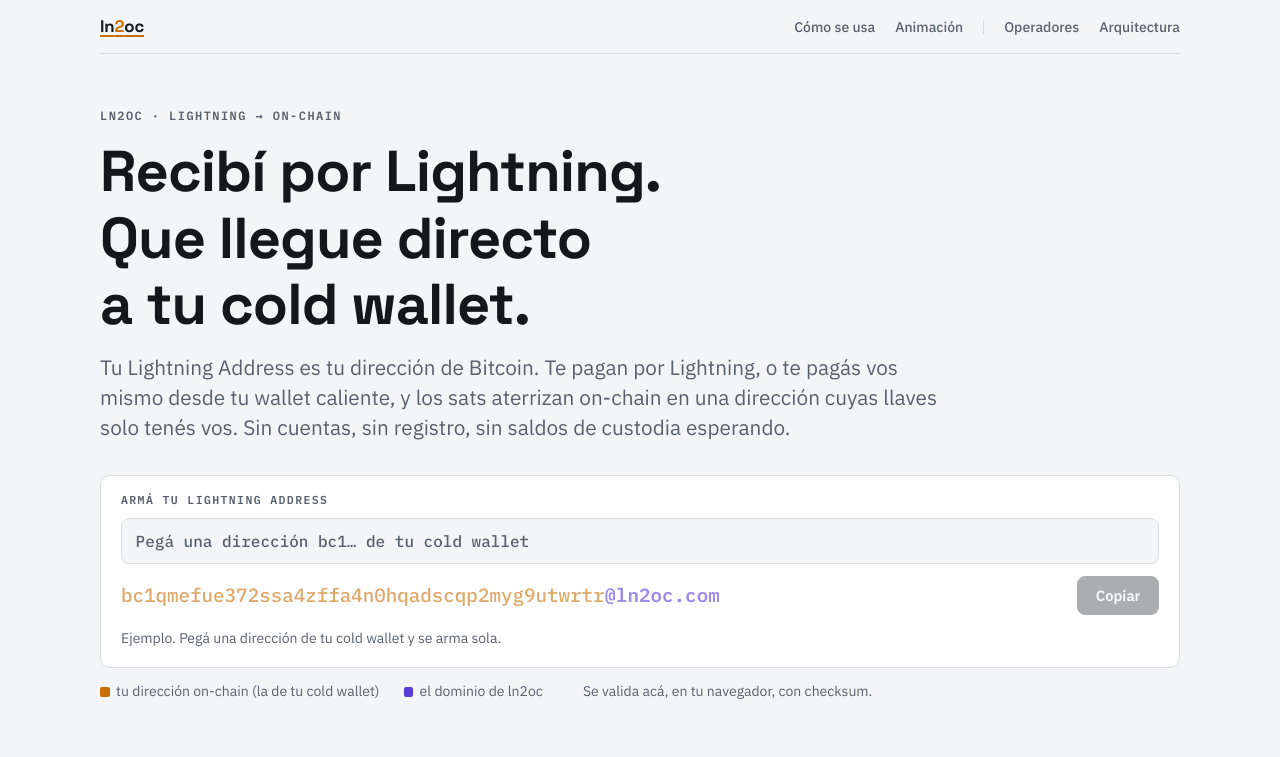
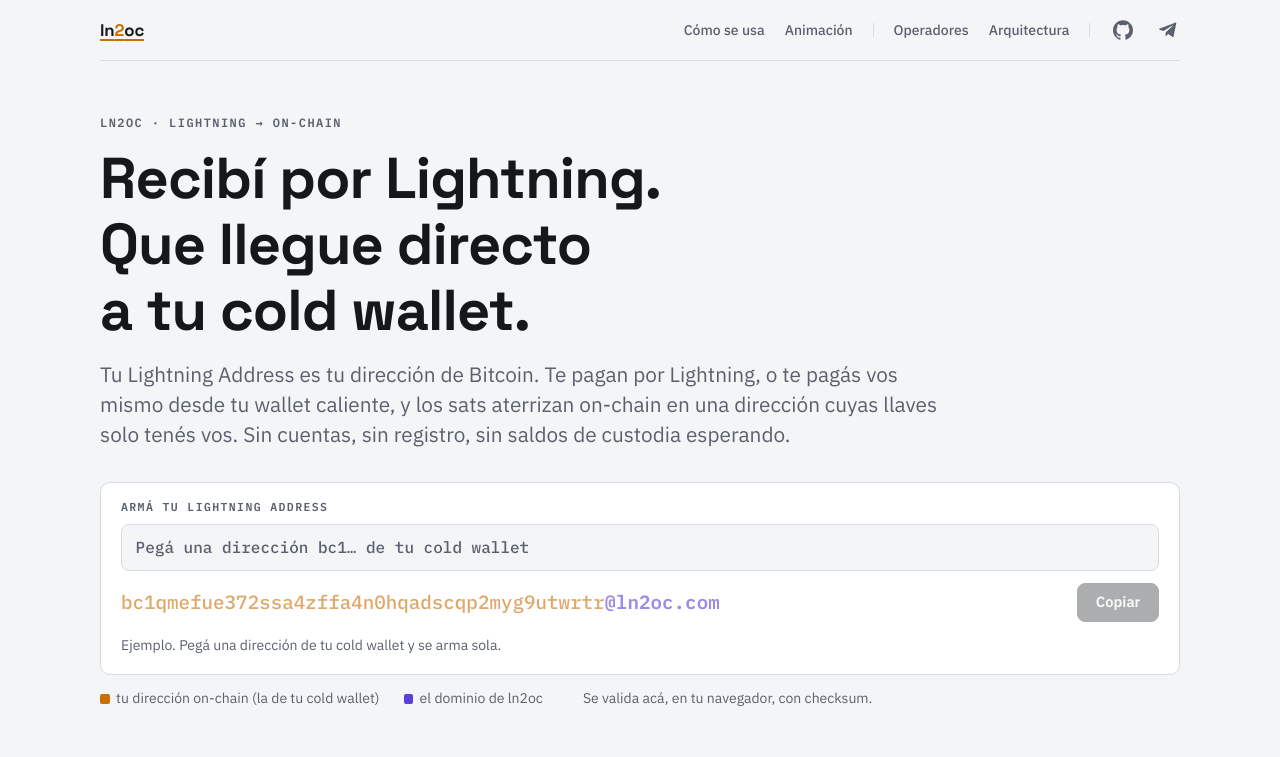
Before and after one commit to Luquitasjeffrey/ln2oc, a React app in the folder web/: page / in a window 1280 px wide. Shown: the top 757 px of the page. Built offline with nearby package versions, Linux system fonts and the light colour scheme; no server answers.

Commit message:
feat(web): GitHub and Telegram contact icons in the top nav
Telegram contact is set at build time (VITE_CONTACT_TELEGRAM / compose
CONTACT_TELEGRAM) so each operator can point it to themselves.

Co-Authored-By: Claude Opus 5.5 <noreply@anthropic.com>

```diff
--- a/docker-compose.yml
+++ b/docker-compose.yml
@@ -42,6 +42,7 @@ services:
       context: ./web
       args:
         VITE_API_URL: ${PUBLIC_API_URL:-http://127.0.0.1:8000}
+        VITE_CONTACT_TELEGRAM: ${CONTACT_TELEGRAM:-LucasJeffreyP2P}
     container_name: ln2oc-web
     restart: unless-stopped
     ports:
--- a/web/src/components/Layout.tsx
+++ b/web/src/components/Layout.tsx
@@ -11,6 +11,10 @@ const OPERATOR_LINKS: [PageKey, string, string][] = [
   ["operadores", "/operadores/", "Operadores"],
   ["arquitectura", "/arquitectura/", "Arquitectura"],
 ];
+
+export const REPO_URL = "https://github.com/Luquitasjeffrey/ln2oc";
+// Who answers questions about this instance. Each operator sets their own at build time.
+const TELEGRAM = (import.meta.env.VITE_CONTACT_TELEGRAM || "LucasJeffreyP2P").replace(/^@/, "");
 
 function NavLink({ page, current, href, label }: { page: PageKey; current: PageKey; href: string; label: string }) {
   return (
@@ -33,6 +37,15 @@ export function Nav({ current }: { current: PageKey }) {
       {OPERATOR_LINKS.map(([p, href, label]) => (
         <NavLink key={p} page={p} current={current} href={href} label={label} />
       ))}
+      <span className="nav-sep" aria-hidden="true" />
+      <a className="nav-icon" href={REPO_URL} target="_blank" rel="noopener noreferrer"
+         aria-label="Código en GitHub" title="Código en GitHub">
+        <svg viewBox="0 0 24 24" aria-hidden="true"><path d="M12 .297c-6.63 0-12 5.373-12 12 0 5.303 3.438 9.8 8.205 11.385.6.113.82-.258.82-.577 0-.285-.01-1.04-.015-2.04-3.338.724-4.042-1.61-4.042-1.61C4.422 18.07 3.633 17.7 3.633 17.7c-1.087-.744.084-.729.084-.729 1.205.084 1.838 1.236 1.838 1.236 1.07 1.835 2.809 1.305 3.495.998.108-.776.417-1.305.76-1.605-2.665-.3-5.466-1.332-5.466-5.93 0-1.31.465-2.38 1.235-3.22-.135-.303-.54-1.523.105-3.176 0 0 1.005-.322 3.3 1.23.96-.267 1.98-.399 3-.405 1.02.006 2.04.138 3 .405 2.28-1.552 3.285-1.23 3.285-1.23.645 1.653.24 2.873.12 3.176.765.84 1.23 1.91 1.23 3.22 0 4.61-2.805 5.625-5.475 5.92.42.36.81 1.096.81 2.22 0 1.606-.015 2.896-.015 3.286 0 .315.21.69.825.57C20.565 22.092 24 17.592 24 12.297c0-6.627-5.373-12-12-12" /></svg>
+      </a>
+      <a className="nav-icon" href={`https://t.me/${TELEGRAM}`} target="_blank" rel="noopener noreferrer"
+         aria-label={`Consultas por Telegram: @${TELEGRAM}`} title={`Consultas por Telegram: @${TELEGRAM}`}>
+        <svg viewBox="0 0 24 24" aria-hidden="true"><path d="M21.9 4.3 18.7 19.4c-.2 1-.9 1.3-1.7.8l-4.7-3.5-2.3 2.2c-.3.3-.5.5-1 .5l.3-4.8 8.6-7.8c.4-.3-.1-.5-.6-.2L6.6 13.2 2 11.8c-1-.3-1-1 .2-1.5L20.5 3.2c.9-.3 1.6.2 1.4 1.1z" /></svg>
+      </a>
     </nav>
   );
 }
@@ -43,7 +56,7 @@ export function Footer() {
     <footer className="site-footer">
       <span>ln2oc · LND v0.20 · gRPC · GPLv3</span>
       <span>
-        Código: <a className="mono" href="https://github.com/Luquitasjeffrey/ln2oc">github.com/Luquitasjeffrey/ln2oc</a>
+        Código: <a className="mono" href={REPO_URL}>github.com/Luquitasjeffrey/ln2oc</a>
       </span>
       <span className="mono" data-testid="version">
         {live ? `v${info.version} · commit ${info.commit} · ${info.network}` : "sin conexión con el servicio"}
--- a/web/src/env.d.ts
+++ b/web/src/env.d.ts
@@ -1,4 +1,5 @@
 /// <reference types="vite/client" />
 interface ImportMetaEnv {
   readonly VITE_API_URL?: string;
+  readonly VITE_CONTACT_TELEGRAM?: string;
 }
--- a/web/src/styles/base.css
+++ b/web/src/styles/base.css
@@ -183,6 +183,8 @@ figcaption { color: var(--muted); font-size: var(--step--1); margin-top: 0.6rem;
 
 /* ---- additions for the website (not in the artifact) ---- */
 .topnav .nav-sep { width: 1px; height: 1em; background: var(--line); }
+.topnav .nav-icon { display: inline-flex; padding: 0.15rem; }
+.topnav .nav-icon svg { width: 1.25rem; height: 1.25rem; fill: currentColor; }
 .site-footer { margin-top: 4rem; padding-top: 1.25rem; border-top: 1px solid var(--line); color: var(--muted); font-size: var(--step--1); display: flex; flex-wrap: wrap; gap: 0.5rem 1.5rem; }
 .site-footer a { color: inherit; }
 .halt-banner { margin-top: 1rem; padding: 0.8rem 1rem; border-radius: var(--radius); background: var(--btc-soft); color: var(--ink); font-weight: 500; }
```
Also changed, not shown: web/CLAUDE.md (+1 -0 lines), 2 other files.
